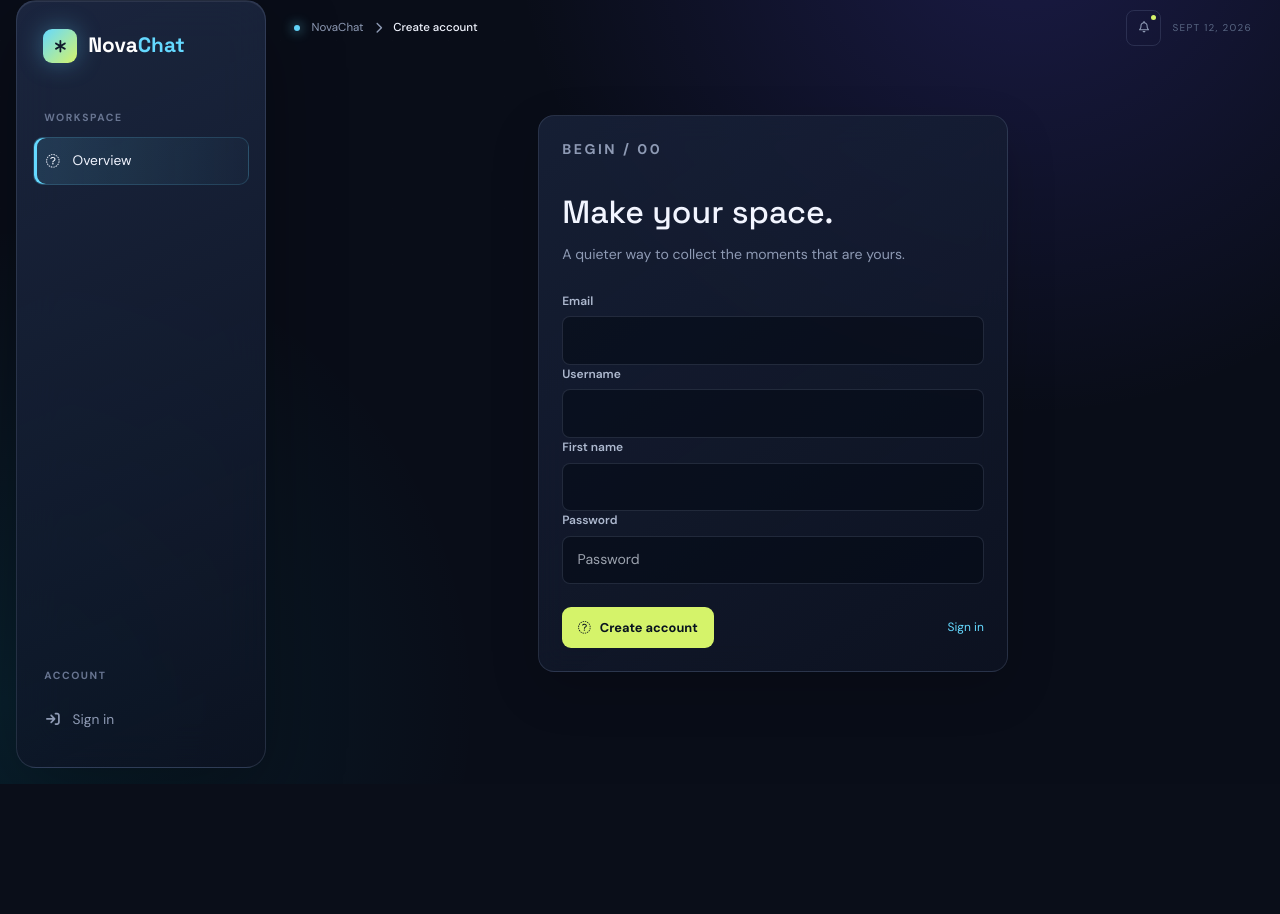
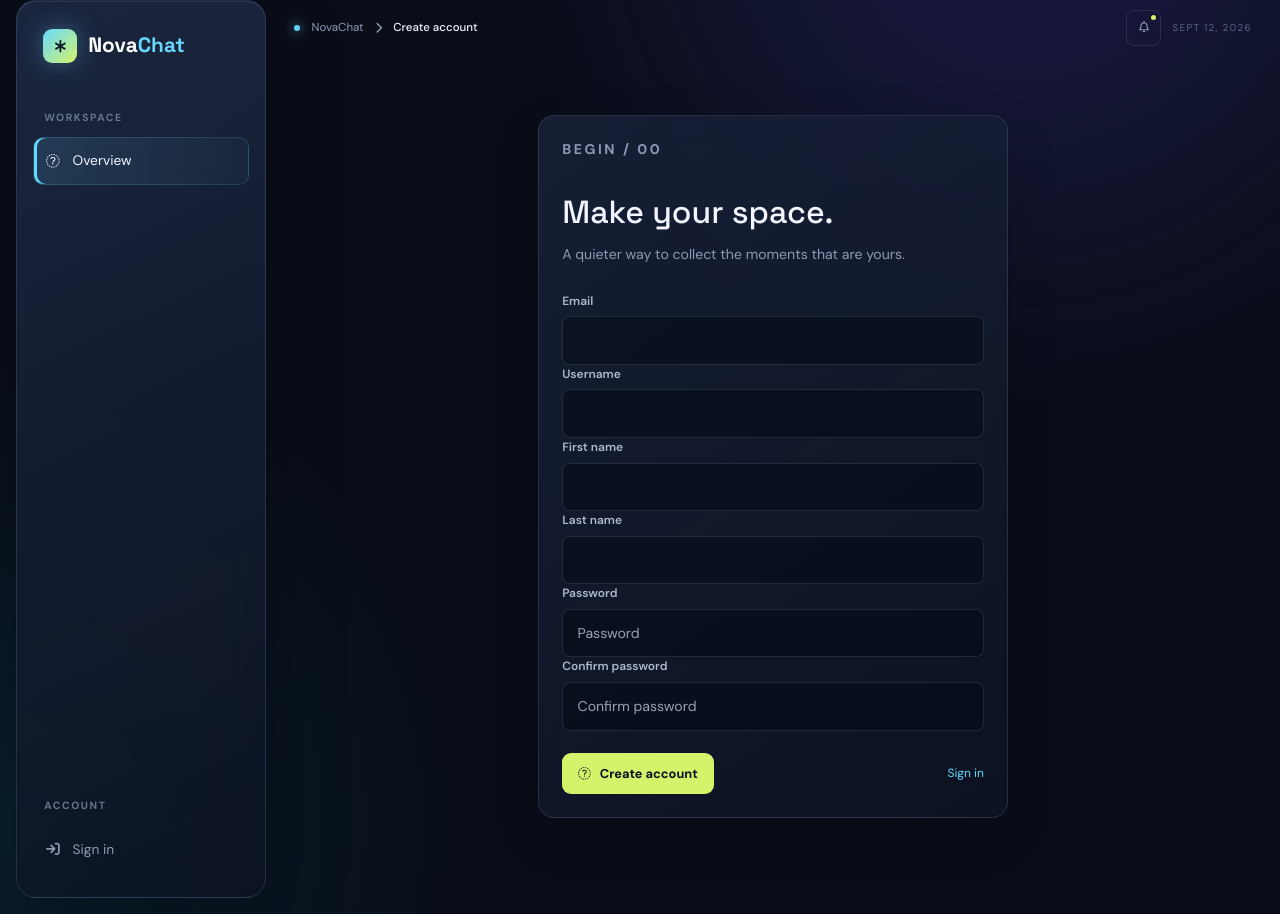
Before and after one commit to Devisinghd/NovaChat-Social-App, a Django app: page /register/ in a window 1280 px wide. Shown: the part 16-930 px from the top of the page. Before the commit the page ends 800 px from the top, so only its background shows below. Run offline with Django 5.2, Linux system fonts and the light colour scheme; some libraries are stand-ins or nearby versions.

Commit message:
added the last name and confirm password field

```diff
--- a/users/templates/users/register.html
+++ b/users/templates/users/register.html
@@ -12,7 +12,9 @@
         <p><label for="id_email">Email</label>{{ user_form.email }}</p>
         <p><label for="id_username">Username</label>{{ user_form.username }}</p>
         <p><label for="id_first_name">First name</label>{{ user_form.first_name }}</p>
+        <p><label for="id_last_name">Last name</label>{{ user_form.last_name }}</p>
         <p><label for="id_password">Password</label>{{ user_form.password }}</p>
+        <p><label for="id_password2">Confirm password</label>{{ user_form.password2 }}</p>
         <div class="button-row"><button type="submit"><i class="fa-solid fa-sparkles"></i> Create account</button><a href="{% url 'login' %}" class="text-muted">Sign in</a></div>
     </form>
 </div></div>
```
